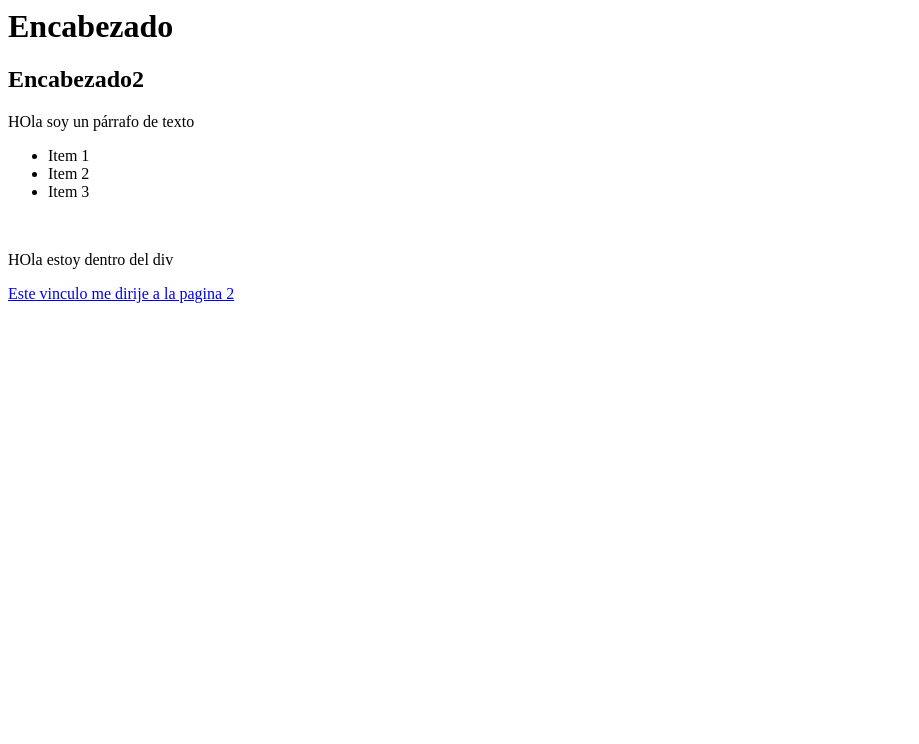
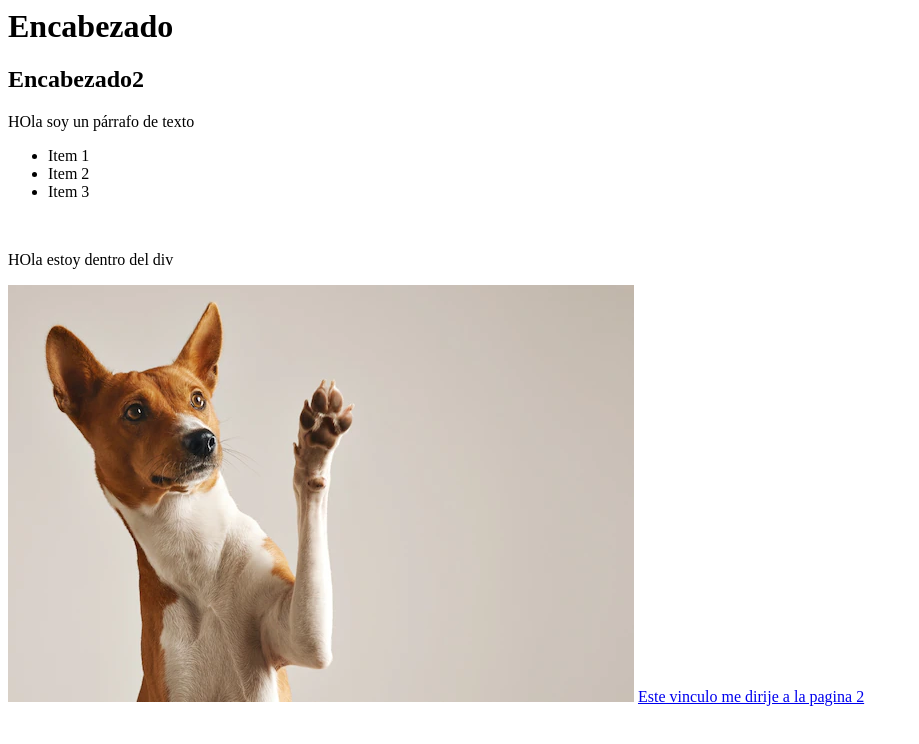
Before and after one commit to pedronieto84/lowcode-nocode, a plain HTML site: page index.html in a window 1280 px wide. Shown: the whole page, without its empty margins (0-919 px from the left). Drawn offline with Linux system fonts and the light colour scheme.

Commit message:
Insertar una imagen

```diff
--- a/index.html
+++ b/index.html
@@ -20,6 +20,8 @@
         <p>HOla estoy dentro del div</p>
        </div>
 
+       <img src="./perro.webp"> </img>
+
        <a href="./pagina2.html" >Este vinculo me dirije a la pagina 2</a>
     </body>
 </html>
```
Also changed, not shown: perro.webp (added).
